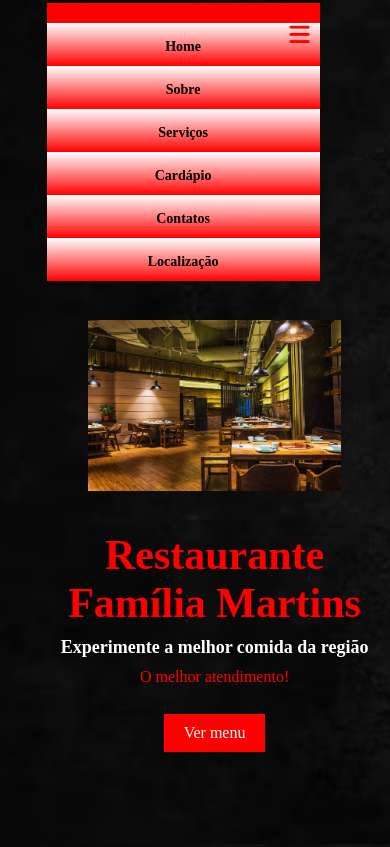
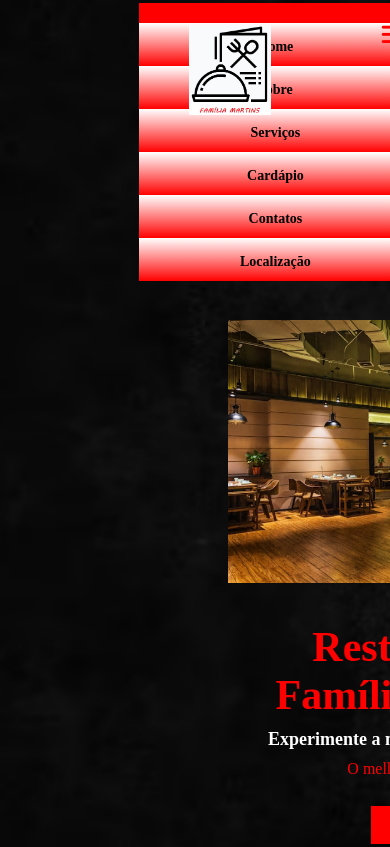
Before and after one commit to Rmartinssilva/upon, a plain HTML site: page index.html in a window 390 px wide. Shown: the top 847 px of the page. Drawn offline with Linux system fonts and the light colour scheme; a web font is replaced by a local one.

Commit message:
Update styles.css

```diff
--- a/src/css/styles.css
+++ b/src/css/styles.css
@@ -780,38 +780,7 @@ ul{
 
     }
 
-    @media screen and (max-width:549px){
 
-        .container {
-            margin-left: 50px ;
-
-        }
-
-        .mobile-menu{
-            width: 70%;
-            margin-left: 10px;
-
-        }
-
-    }
-
-@media screen and (max-width: 412px){
-
-        .container {
-        width: 39%;
-
-        }
-
-        .mobile-menu{
-            width: 70%;
-            margin-left: -10px;
-        }
-
-        .logo{
-            width: 0%;
-        }
-
-}
 
 @media (max-width: 375px) and (height: 667px) {
 
```
